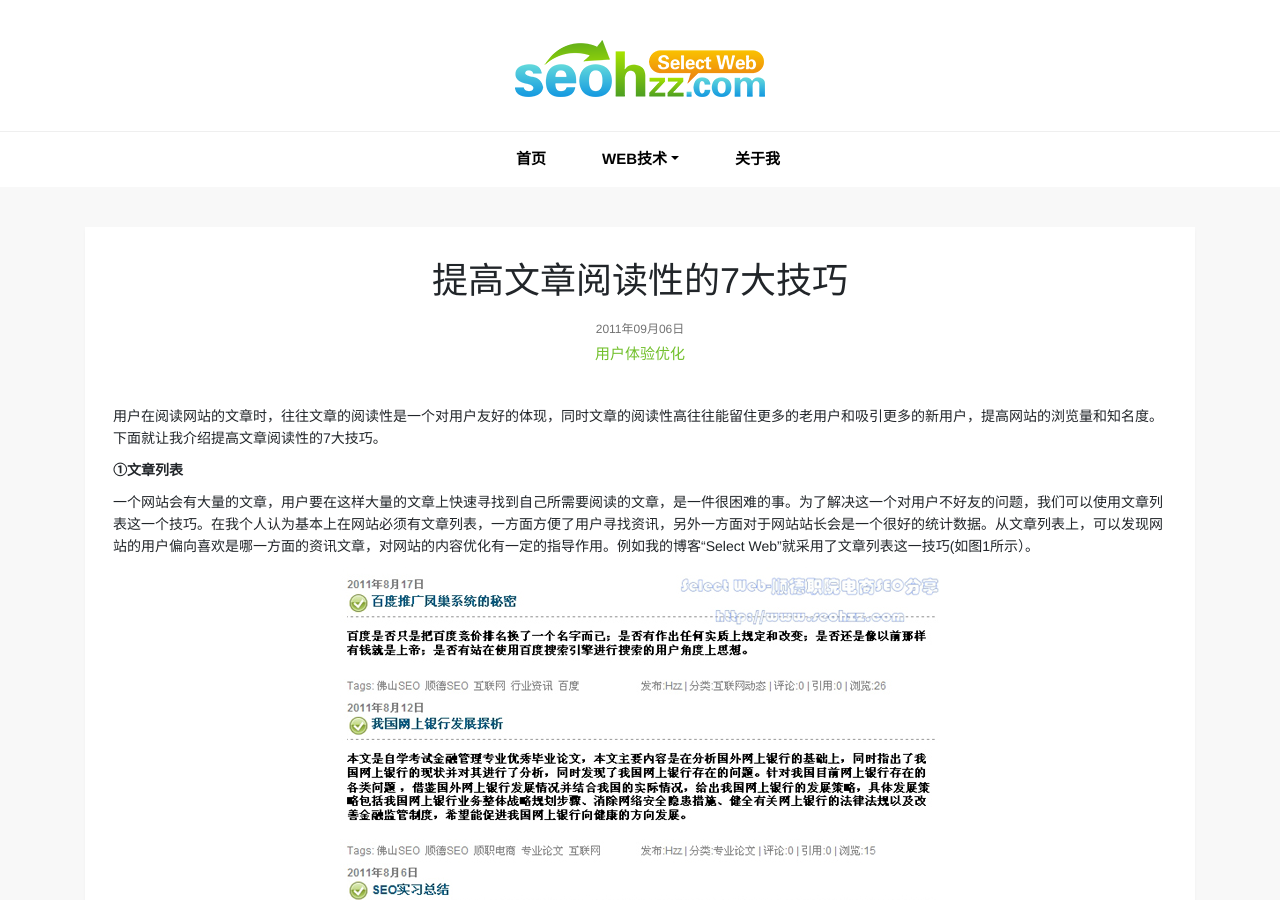
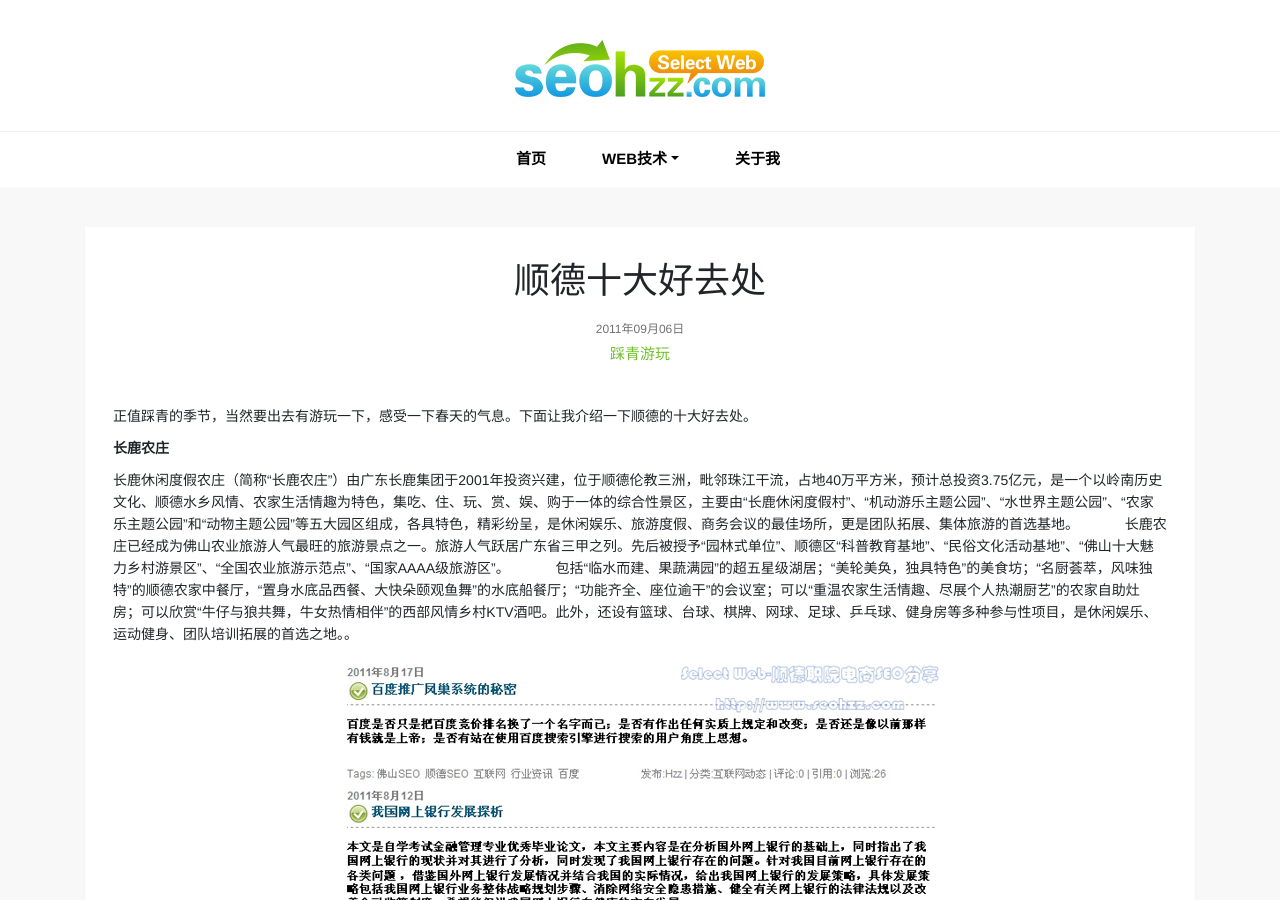
Before and after one commit to sarvah/sarvah.github.io, a Jekyll site: the page built from ueo/_posts/2011-09-06-web-read-skill.html, in a window 1280 px wide and 900 px high. Built offline with Jekyll 4.4.1, drawn with Linux system fonts in a browser that asks for light colours.

Commit message:
Update 2011-09-06-web-read-skill.html

```diff
--- a/ueo/_posts/2011-09-06-web-read-skill.html
+++ b/ueo/_posts/2011-09-06-web-read-skill.html
@@ -3,13 +3,17 @@
 permalink: /ueo/web-read-skill.html
 type-en: ueo
 image: web-read-skill
-title: 提高文章阅读性的7大技巧
-keywords: 用户体验优化
-description: 文章的阅读性是一个对用户友好的体现，熟练运用提高文章阅读性的7大技巧可以留住更多的老用户和吸引更多的新用户，同时也能提高网站浏览量和知名度。
+title: 顺德十大好去处
+keywords: 踩青游玩
+description: 正值踩青的季节，当然要出去有游玩一下，感受一下春天的气息。
 ---
-<p>用户在阅读网站的文章时，往往文章的阅读性是一个对用户友好的体现，同时文章的阅读性高往往能留住更多的老用户和吸引更多的新用户，提高网站的浏览量和知名度。下面就让我介绍提高文章阅读性的7大技巧。</p>
-<p><b>①文章列表</b></p>
-<p>一个网站会有大量的文章，用户要在这样大量的文章上快速寻找到自己所需要阅读的文章，是一件很困难的事。为了解决这一个对用户不好友的问题，我们可以使用文章列表这一个技巧。在我个人认为基本上在网站必须有文章列表，一方面方便了用户寻找资讯，另外一方面对于网站站长会是一个很好的统计数据。从文章列表上，可以发现网站的用户偏向喜欢是哪一方面的资讯文章，对网站的内容优化有一定的指导作用。例如我的博客&ldquo;Select Web&rdquo;就采用了文章列表这一技巧(如图1所示）。</p>
+<p>正值踩青的季节，当然要出去有游玩一下，感受一下春天的气息。下面让我介绍一下顺德的十大好去处。</p>
+<p><b>长鹿农庄</b></p>
+<p>长鹿休闲度假农庄（简称“长鹿农庄”）由广东长鹿集团于2001年投资兴建，位于顺德伦教三洲，毗邻珠江干流，占地40万平方米，预计总投资3.75亿元，是一个以岭南历史文化、顺德水乡风情、农家生活情趣为特色，集吃、住、玩、赏、娱、购于一体的综合性景区，主要由“长鹿休闲度假村”、“机动游乐主题公园”、“水世界主题公园”、“农家乐主题公园”和“动物主题公园”等五大园区组成，各具特色，精彩纷呈，是休闲娱乐、旅游度假、商务会议的最佳场所，更是团队拓展、集体旅游的首选基地。
+
+　　　长鹿农庄已经成为佛山农业旅游人气最旺的旅游景点之一。旅游人气跃居广东省三甲之列。先后被授予“园林式单位”、顺德区“科普教育基地”、“民俗文化活动基地”、“佛山十大魅力乡村游景区”、“全国农业旅游示范点”、“国家AAAA级旅游区”。
+
+　　　包括“临水而建、果蔬满园”的超五星级湖居；“美轮美奂，独具特色”的美食坊；“名厨荟萃，风味独特”的顺德农家中餐厅，“置身水底品西餐、大快朵颐观鱼舞”的水底船餐厅；“功能齐全、座位逾干”的会议室；可以“重温农家生活情趣、尽展个人热潮厨艺”的农家自助灶房；可以欣赏“牛仔与狼共舞，牛女热情相伴”的西部风情乡村KTV酒吧。此外，还设有篮球、台球、棋牌、网球、足球、乒乓球、健身房等多种参与性项目，是休闲娱乐、运动健身、团队培训拓展的首选之地。。</p>
 <p align="center"><img class="img-fluid" alt="Select Web文章列表" src="{{ site.url }}/images/ueo/web-read-skill-1.jpg"></p>
 <p align="center">图1&nbsp;&nbsp;&nbsp; Select Web文章列表</p>
 <p><b>②文章格式</b></p>
```
